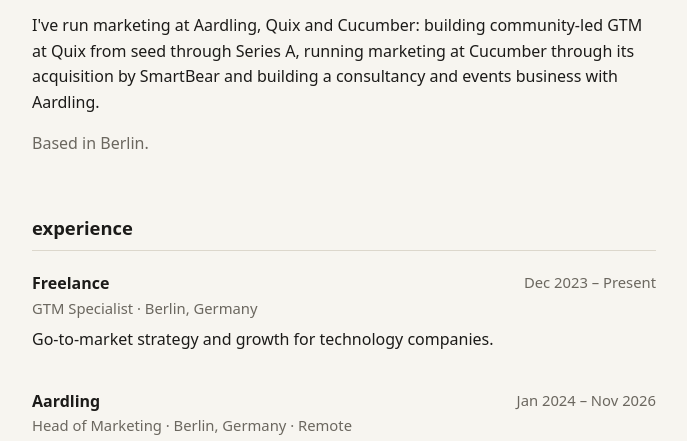
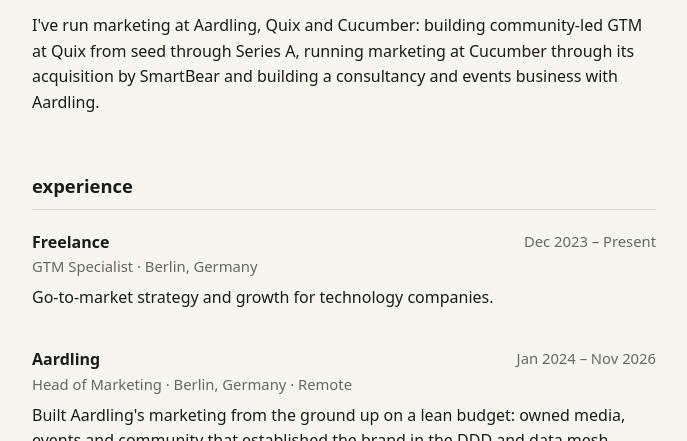
Before and after one commit to theoengland/theoengland.github.io, an Astro site: page / in a window 1280 px wide. Shown: the part 323-764 px from the top of the page, without its empty margins (296-983 px from the left). Built offline with nearby package versions, Linux system fonts and the light colour scheme; Astro itself is replaced by a stand-in of ours.

Commit message:
Remove 'Based in Berlin' line
Co-Authored-By: Claude Opus 5.5 <noreply@anthropic.com>
Claude-Session: https://claude.ai/code/session_01YYX69qtqDUDsiNzvhALgDx

```diff
--- a/src/pages/index.astro
+++ b/src/pages/index.astro
@@ -23,7 +23,6 @@ const linkedin = 'https://www.linkedin.com/in/theo-england-16424b34/';
       acquisition by SmartBear and building a consultancy and events business with
       Aardling.
     </p>
-    <p class="muted">Based in Berlin.</p>
 
     <h2>Experience</h2>
     <Experience roles={experience} />
```
